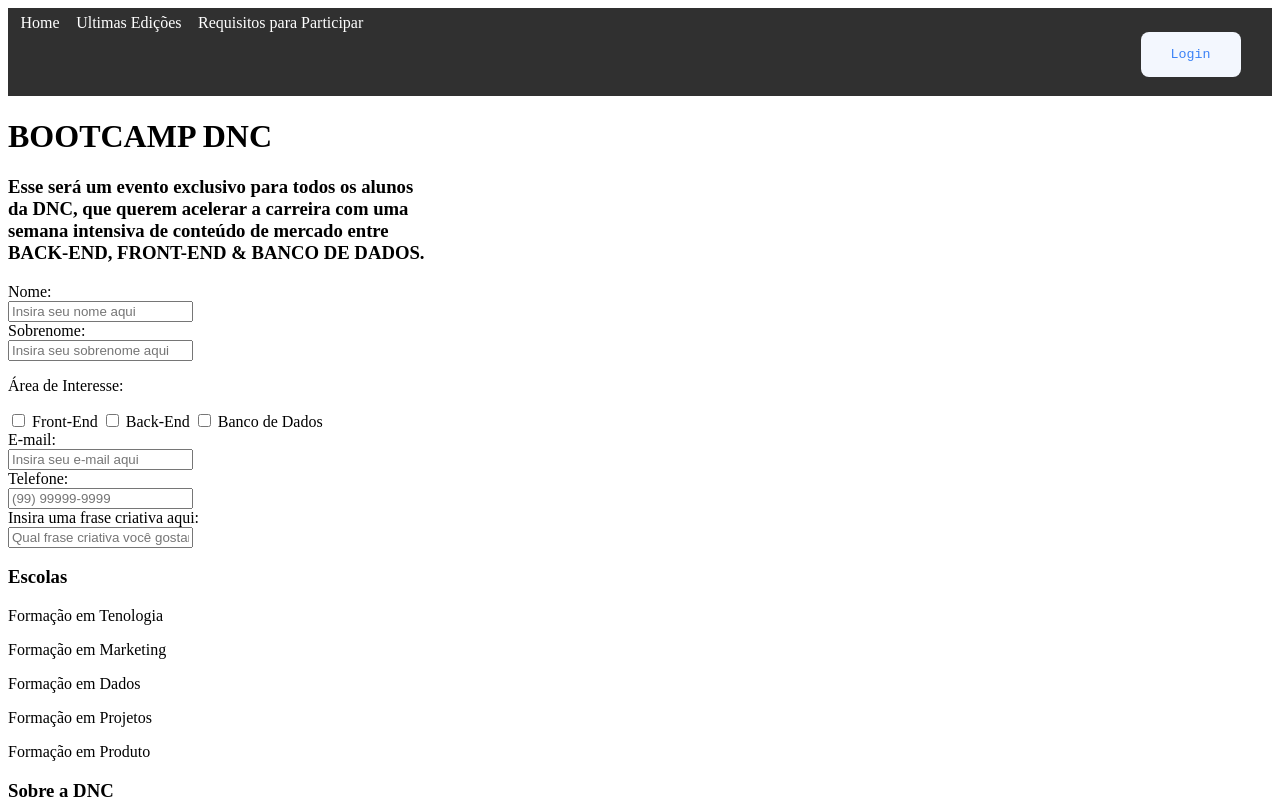
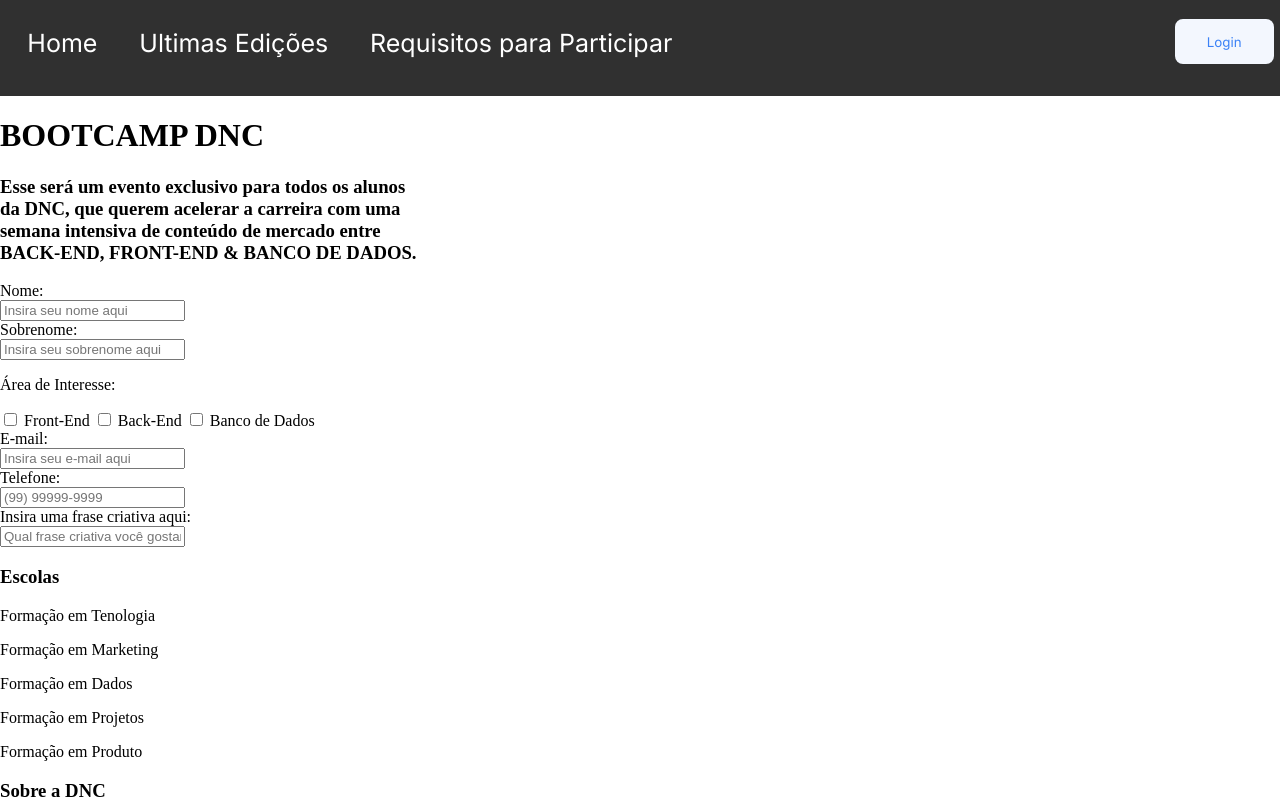
Before and after one commit to FilipiPyret/ProjectFrontEnd-BootCamp.DNC, a plain HTML site: page index.html in a window 1280 px wide. Shown: the top 805 px of the page. Drawn offline with Linux system fonts and the light colour scheme.

Commit message:
horizontal menu completion

```diff
--- a/index.html
+++ b/index.html
@@ -1,22 +1,24 @@
 <!DOCTYPE html>
-<html lang="pt">
+<html lang="pt-br">
 
 <head>
     <meta charset="UTF-8">
     <meta name="viewport" content="width=device-width, initial-scale=1.0">
-    <title>Document</title>
+    <title>Bootcamp_DNC</title>
     <link rel="stylesheet" href="style.css">
 </head>
 
 <body>
-    <nav id="head">
-        <div>
-            <a style="text-decoration:none" href="">Home</a>
-            <a style="text-decoration:none" href="">Ultimas Edições</a>
-            <a style="text-decoration:none" href="">Requisitos para Participar</a>
-            <button id="firstButton">Login</button>
+    <!--menu horizontal-->
+    <nav id="main">
+        <div id="menu">
+            <a class="textMain" href="">Home</a>
+            <a class="textMain" href="">Ultimas Edições</a>
+            <a class="textMain" href="">Requisitos para Participar</a>
         </div>
+        <button id="firstButton">Login</button>
     </nav>
+    <!--cabeçalho-->
     <div id="information">
         <h1>BOOTCAMP DNC</h1>
         <h3>Esse será um evento exclusivo para todos os alunos <br>
@@ -25,6 +27,7 @@
             BACK-END, FRONT-END & BANCO DE DADOS.
         </h3>
     </div>
+    <!--formulário-->
     <div id="loginPage">
         <label for="">Nome:</label> <br>
         <input type="text" placeholder="Insira seu nome aqui"> <br>
@@ -41,6 +44,7 @@
         <label for="">Insira uma frase criativa aqui:</label> <br>
         <input type="text" placeholder="Qual frase criativa você gostaria de falar? :)"> <br>
     </div>
+    <!--rodapé-->
     <footer>
         <div>
             <h3>Escolas</h3>
@@ -59,9 +63,9 @@
         </div>
         <div>
             <p>© 2022 DTC Treinamentos & Consultoria <br>
-            LTDA | CNPJ: 27.995.577/0001-37 | R. <br>
-            Justino Cobra, 61 – Vila Ema | São José dos <br>
-            Campos – SP | CEP 12243-030</p>
+                LTDA | CNPJ: 27.995.577/0001-37 | R. <br>
+                Justino Cobra, 61 – Vila Ema | São José dos <br>
+                Campos – SP | CEP 12243-030</p>
         </div>
     </footer>
     <div>
--- a/style.css
+++ b/style.css
@@ -1,13 +1,44 @@
+@import url('https://fonts.googleapis.com/css2?family=Inter:wght@100..900&display=swap');
 
-#head, a{
-    background: #303030;
-    color: white;
-    padding: 0.5%;
+body {
+  margin: 0px;
+  padding: 0px;
 }
-#firstButton{
-   margin-left: 90%;
-   margin-bottom: 1%;
-   font-family: monospace;
+
+#main,a {
+  background: #303030;
+  color: white;
+  padding: 0.5%;
+  font-size: 25px;
+  font-weight: 600px;
+  font-family: 'inter';
+  display: flex;
+}
+.textMain{
+  text-decoration: none;
+}
+.textMain:hover{
+  transition: .2s;
+  text-decoration-color: #3b82f6;
+  font-weight: bold;
+}
+.textMain:hover{
+  color:#0053d8ce;
+}
+#menu {
+  text-align: center;
+  margin-top: 1.4%;
+  display: flex;
+  width: 55%;
+  justify-content: space-around;/* dividir de forma igualitaria dentro da div */
+
+}
+
+#firstButton {
+  font-family: 'inter';
+  margin-top: 1%;
+  margin-left: 38%;
+  margin-bottom: 2%;
   background-color: #f3f7fe;
   color: #3b82f6;
   border: none;
@@ -16,7 +47,9 @@
   height: 45px;
   transition: .3s;
 }
+
 #firstButton:hover {
+  font-weight: bold;
   background-color: #3b82f6;
   box-shadow: 0 0 0 5px #3b83f65f;
   color: #fff;
```
